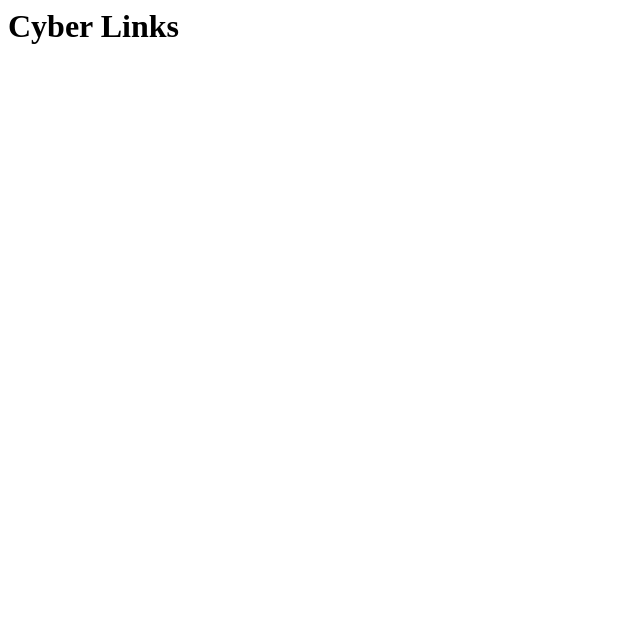
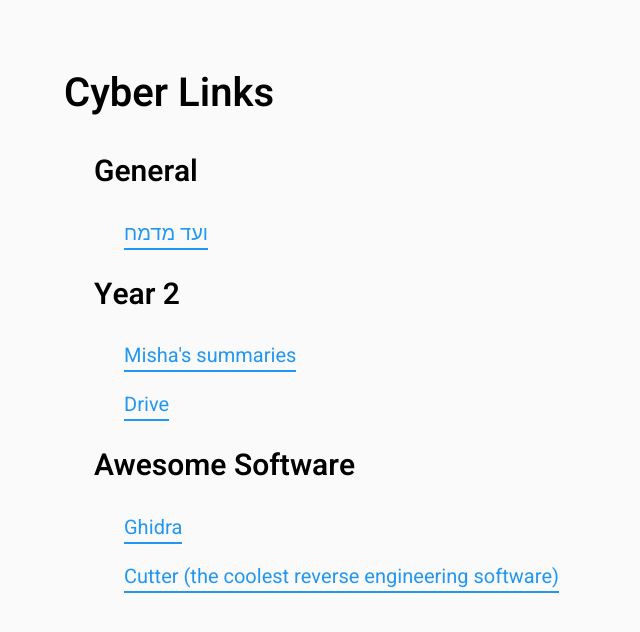
Before and after one commit to farberbrodsky/links, a plain HTML site: page index.html in a window 1280 px wide. Shown: the whole page, without its empty margins (0-640 px from the left). Drawn offline with Linux system fonts and the light colour scheme.

Commit message:
Initial page

```diff
--- a/index.html
+++ b/index.html
@@ -1,8 +1,80 @@
 <html>
     <head>
         <meta charset="utf-8">
+        <link href="https://fonts.googleapis.com/css2?family=Heebo:wght@400;600&display=swap" rel="stylesheet">
+        <style>
+body {
+    font-family: "Heebo", sans-serif;
+    font-size: 20px;
+    background: #fafafa;
+    margin: 64px;
+}
+
+.link, .links {
+    padding-left: 30px;
+}
+
+.links-top {
+    padding-left: 0px;
+}
+
+a {
+    color: #2196F3;
+    text-decoration: none;
+    border-bottom: 2px #2196F3 solid;
+}
+        </style>
     </head>
     <body>
         <h1>Cyber Links</h1>
+        <script>
+
+let links = {
+    "links": [
+        {"title": "General", "links": [
+            {"name": "ועד מדמח", "link": "https://drive.google.com/drive/folders/1FscrR8EJ02xAmTLtW9W6w2S0QQ_N35A_"}
+        ]},
+        {"title": "Year 2", "links": [
+            {"name": "Misha's summaries", "link": "https://summaries.farberbrodsky.com/"},
+            {"name": "Drive", "link": "https://drive.google.com/drive/folders/1bHVwI03IxssI-8EhN0mBAgYPQO_LeXFZ"}
+        ]},
+        {"title": "Awesome Software", "links": [
+            {"name": "Ghidra", "link": "https://epic.cyberwebsite.ml/"},
+            {"name": "Cutter (the coolest reverse engineering software)", "link": "https://cutter.re/"}
+        ]}
+    ]
+};
+
+// render links
+function renderLink(link) {
+    if (link["links"]) {
+        // multiple links to render in one section
+        let result = document.createElement("div");
+        result.className = "links";
+        if (link["title"]) {
+            let title = document.createElement("h2");
+            title.innerText = link["title"];
+            result.appendChild(title);
+        }
+        for (let sublink of link["links"]) {
+            result.appendChild(renderLink(sublink));
+        }
+        return result;
+    } else if (link["link"]) {
+        let result = document.createElement("p");
+        result.className = "link";
+        let a = document.createElement("a");
+        a.textContent = link["name"];
+        a.setAttribute("href", link["link"]);
+        result.appendChild(a);
+        return result;
+    }
+}
+
+let rendered = renderLink(links);
+rendered.classList.add("links-top")
+document.body.appendChild(rendered);
+
+        </script>
     </body>
 </html>
```
